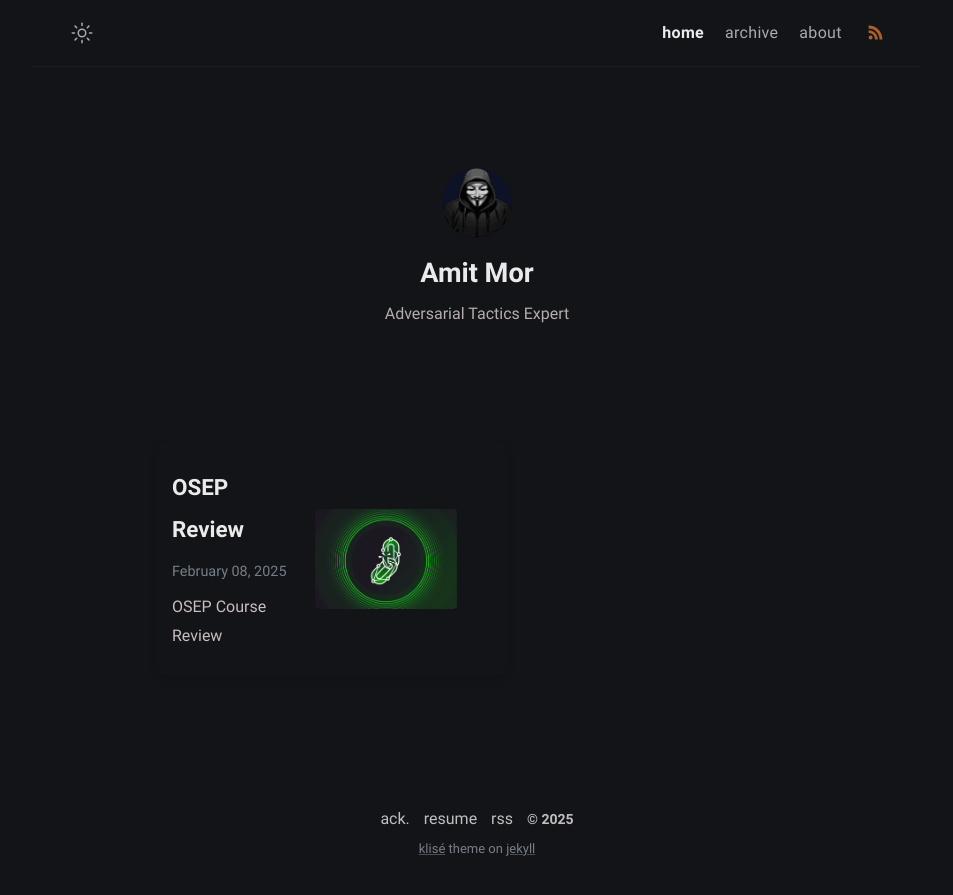
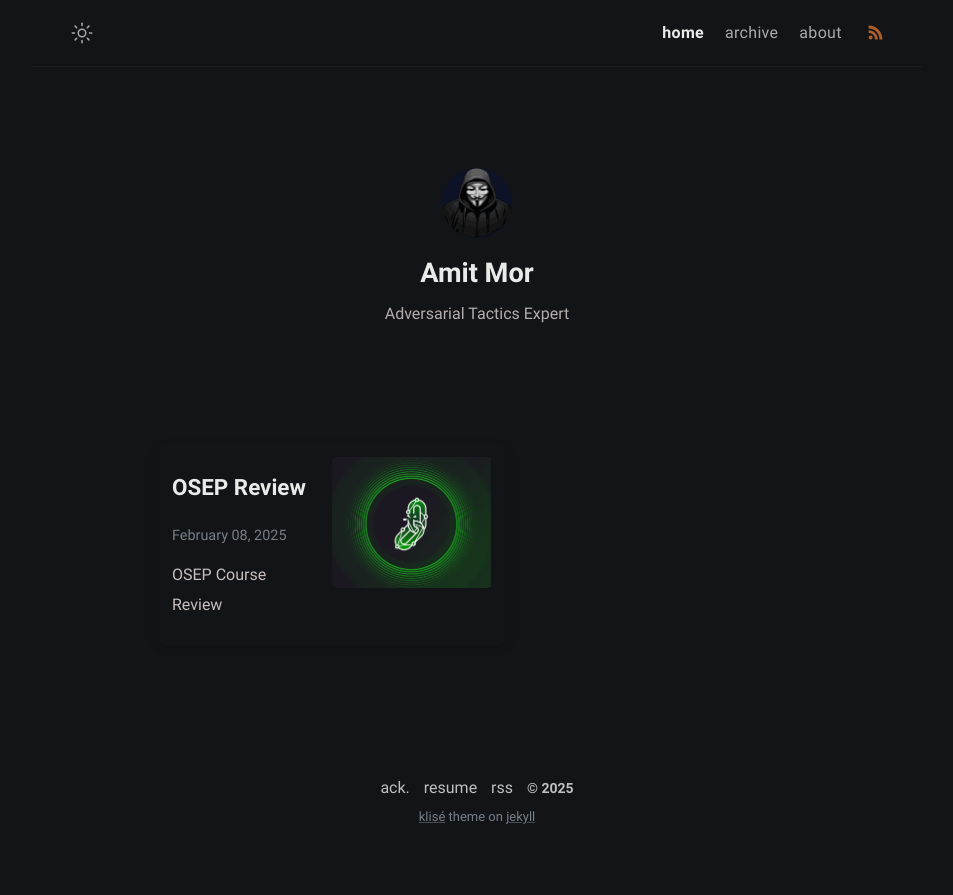
Before and after one commit to Extravenger/extravenger.github.io, a Jekyll site: the page built from index.md, in a window 1280 px wide. Shown: the top 895 px of the page, without its empty margins (163-1116 px from the left). Built offline with Jekyll 4.4.1, drawn with Linux system fonts in a browser that asks for light colours.

Commit message:
Update style.scss

```diff
--- a/assets/css/style.scss
+++ b/assets/css/style.scss
@@ -2,6 +2,7 @@
 ---
 
 @import "main";
+
 /* Makes the entire card clickable */
 .post-card-link {
   text-decoration: none;
@@ -18,7 +19,7 @@
   transition: transform 0.2s ease-in-out;
   overflow: hidden;
   padding: 0;
-  border: 1px solid var(--border-color); /* Adds a border around the card */
+  border: 1px solid var(--border-color); /* Border around the card */
   max-width: 350px; /* Keeps the card the same size */
   margin: 10px; /* Adds spacing between cards */
 }
@@ -29,33 +30,36 @@
   box-shadow: 0 6px 15px rgba(0, 0, 0, 0.15); /* Enhanced shadow on hover */
 }
 
-/* Ensures text and image are side by side */
+/* Flex container for text and image */
 .post-card-content {
   display: flex;
-  align-items: center;
+  align-items: stretch; /* Stretch the items to fill the card */
   justify-content: space-between;
   height: 100%; /* Ensures content fills the card */
   padding: 15px;
 }
 
-/* Ensures text takes half of the card */
+/* Text section */
 .post-text {
   flex: 1;
   max-width: 50%;
   padding-right: 15px;
+  display: flex;
+  flex-direction: column;
+  justify-content: space-between; /* Makes the title, meta, and excerpt fill space */
 }
 
-/* Image now takes half of the card */
+/* Image section */
 .post-card-image {
   width: 50%;
-  height: 100px; /* Adjust height to match your design */
+  height: 100%; /* Adjusts image height to match content */
   flex-shrink: 0;
   border-radius: 5px;
   overflow: hidden;
   border: 1px solid var(--border-color); /* Border for the image */
 }
 
-/* Image fills its container */
+/* Ensures image fills its container */
 .post-card-image img {
   width: 100%;
   height: 100%;
```
